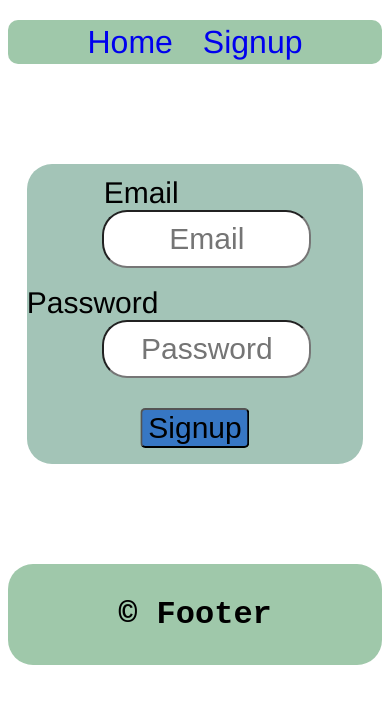
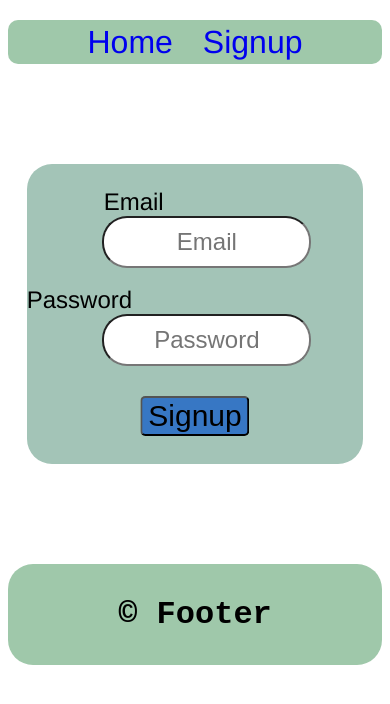
Before and after one commit to Norman90844/wadhomework, a Vue app: page /#/signup in a window 390 px wide. Shown: the top 704 px of the page. Built offline with nearby package versions, Linux system fonts and the light colour scheme.

Commit message:
font size on mobile

```diff
--- a/src/components/SignupBox.vue
+++ b/src/components/SignupBox.vue
@@ -173,6 +173,9 @@ form {
     transform: translateX(-50%); /* Adjust translation to ensure it's centered */
     font-size: 16px; /* Adjust font size for readability */
   }
+  .emailAns, .passAns,.passLabel,.emailLabel{
+    font-size: 24px;
+  }
 }
 
 
```
